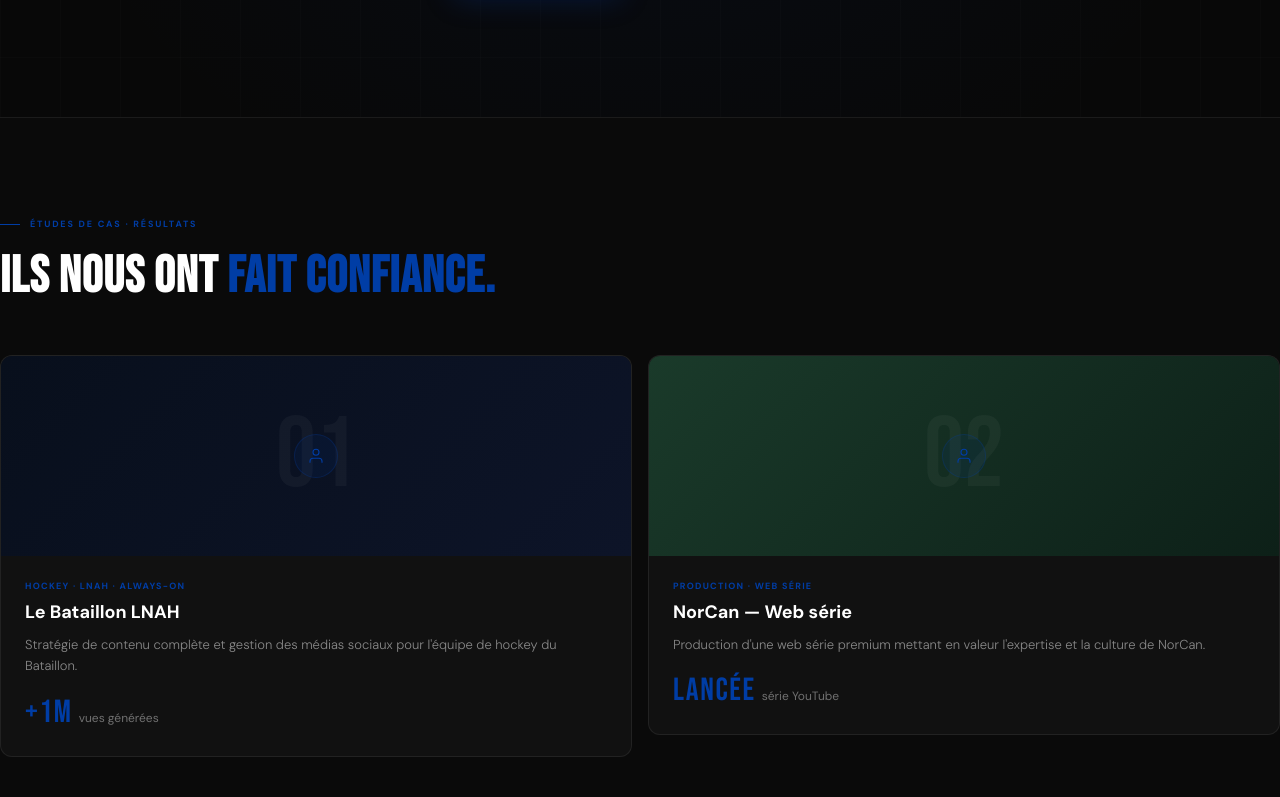
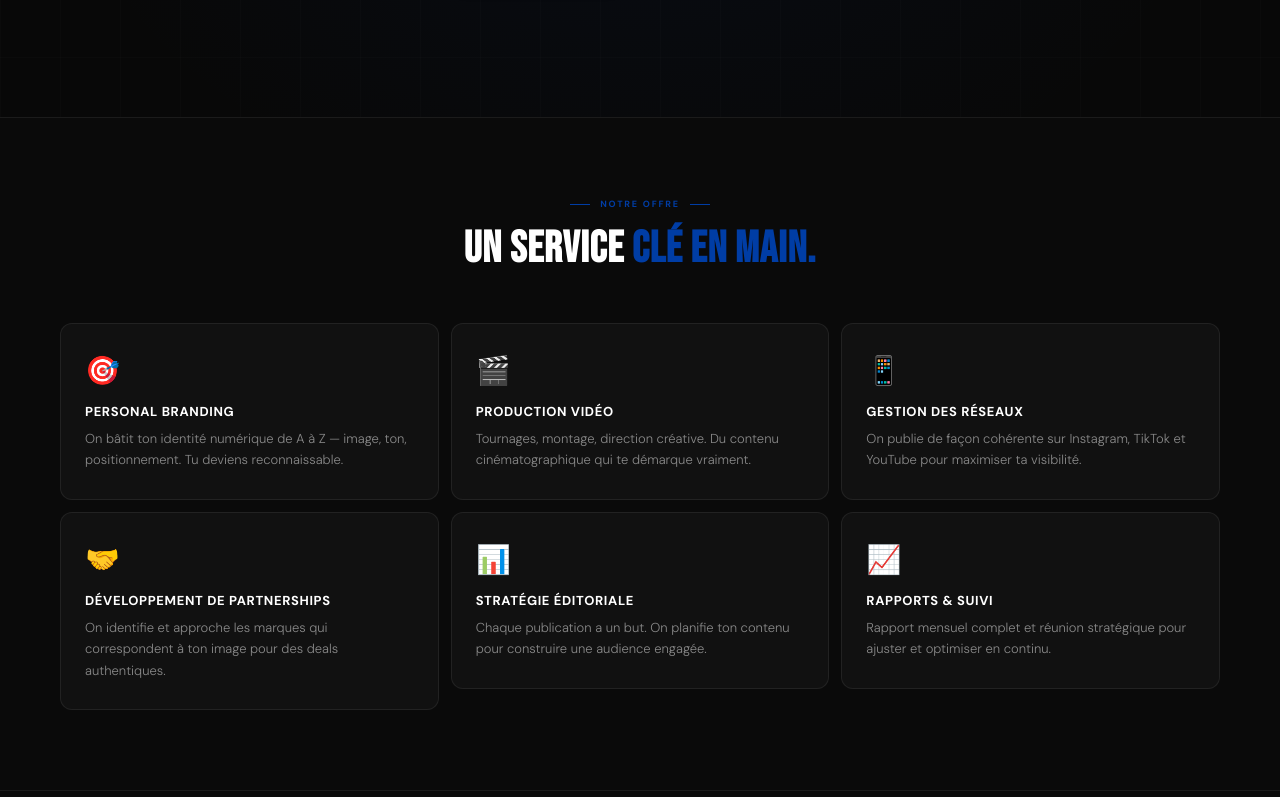
Before and after one commit to auchumedia/auchumedia-website, a React (Create React App) app: page /athletes in a window 1280 px wide. Shown: the part 603-1400 px from the top of the page. Built offline with nearby package versions, Linux system fonts and the light colour scheme.

Commit message:
Update Athletes.js

```diff
--- a/src/pages/Athletes.js
+++ b/src/pages/Athletes.js
@@ -1,3 +1,4 @@
+
 import React, { useState, useRef, useEffect } from 'react';
 import Footer from '../components/Footer';
 
@@ -160,10 +161,7 @@ export default function Athletes() {
         <div style={{ position: 'absolute', inset: 0, background: 'radial-gradient(ellipse at 50% 60%, rgba(0,61,165,0.08) 0%, transparent 65%)', pointerEvents: 'none' }} />
         <div style={{ position: 'absolute', inset: 0, backgroundImage: 'linear-gradient(rgba(255,255,255,0.012) 1px, transparent 1px), linear-gradient(90deg, rgba(255,255,255,0.012) 1px, transparent 1px)', backgroundSize: '60px 60px', pointerEvents: 'none' }} />
         <div style={{ position: 'relative', zIndex: 1, maxWidth: '860px' }}>
-          <div style={{ display: 'inline-flex', alignItems: 'center', gap: '8px', background: 'rgba(0,61,165,0.1)', border: '0.5px solid rgba(0,61,165,0.25)', borderRadius: '20px', padding: '6px 16px', marginBottom: '28px' }}>
-            <div style={{ width: '6px', height: '6px', borderRadius: '50%', background: BLUE }} />
-            <span style={{ fontSize: '10px', fontWeight: 700, letterSpacing: '0.15em', textTransform: 'uppercase', color: BLUE }}>{fr ? 'Personal branding pour athlètes' : 'Personal branding for athletes'}</span>
-          </div>
+
           <h1 style={{ fontFamily: "'Bebas Neue'", fontSize: 'clamp(52px, 7.5vw, 100px)', lineHeight: 0.93, color: '#fff', marginBottom: '28px', letterSpacing: '0.01em' }}>
             {fr ? 'RAYONNE AU-DELÀ\nDE TON SPORT.' : 'RISE ABOVE\nYOUR SPORT.'}
           </h1>
@@ -178,6 +176,51 @@ export default function Athletes() {
               {fr ? 'Voir les résultats' : 'See results'}
             </button>
           </div>
+        </div>
+      </section>
+
+
+      {/* ===== SERVICES CLÉ EN MAIN ===== */}
+      <section style={{ padding: '80px 60px', background: '#0a0a0a', borderTop: '0.5px solid rgba(255,255,255,0.07)' }}>
+        <FadeIn>
+          <div style={{ textAlign: 'center', marginBottom: '48px' }}>
+            <div style={{ display: 'flex', alignItems: 'center', justifyContent: 'center', gap: '10px', marginBottom: '12px' }}>
+              <div style={{ width: '20px', height: '1px', background: BLUE }} />
+              <span style={{ fontSize: '9px', fontWeight: 700, letterSpacing: '0.2em', textTransform: 'uppercase', color: BLUE }}>{fr ? 'Notre offre' : 'Our offer'}</span>
+              <div style={{ width: '20px', height: '1px', background: BLUE }} />
+            </div>
+            <h2 style={{ fontFamily: "'Bebas Neue'", fontSize: 'clamp(28px, 3.5vw, 44px)', color: '#fff', letterSpacing: '0.02em' }}>
+              {fr ? <>UN SERVICE <span style={{ color: BLUE }}>CLÉ EN MAIN.</span></> : <>A <span style={{ color: BLUE }}>TURNKEY SERVICE.</span></>}
+            </h2>
+          </div>
+        </FadeIn>
+        <div style={{ display: 'grid', gridTemplateColumns: 'repeat(3, 1fr)', gap: '12px' }}>
+          {(fr ? [
+            { icon: '🎯', title: 'Personal branding', desc: "On bâtit ton identité numérique de A à Z — image, ton, positionnement. Tu deviens reconnaissable." },
+            { icon: '🎬', title: 'Production vidéo', desc: "Tournages, montage, direction créative. Du contenu cinématographique qui te démarque vraiment." },
+            { icon: '📱', title: 'Gestion des réseaux', desc: "On publie de façon cohérente sur Instagram, TikTok et YouTube pour maximiser ta visibilité." },
+            { icon: '🤝', title: 'Développement de partnerships', desc: "On identifie et approche les marques qui correspondent à ton image pour des deals authentiques." },
+            { icon: '📊', title: 'Stratégie éditoriale', desc: "Chaque publication a un but. On planifie ton contenu pour construire une audience engagée." },
+            { icon: '📈', title: 'Rapports & suivi', desc: "Rapport mensuel complet et réunion stratégique pour ajuster et optimiser en continu." },
+          ] : [
+            { icon: '🎯', title: 'Personal branding', desc: "We build your digital identity from A to Z — image, tone, positioning. You become recognizable." },
+            { icon: '🎬', title: 'Video production', desc: "Shoots, editing, creative direction. Cinematic content that truly makes you stand out." },
+            { icon: '📱', title: 'Social media management', desc: "We publish consistently on Instagram, TikTok and YouTube to maximize your visibility." },
+            { icon: '🤝', title: 'Partnership development', desc: "We identify and approach brands that match your image for authentic deals." },
+            { icon: '📊', title: 'Editorial strategy', desc: "Every post has a purpose. We plan your content to build an engaged audience." },
+            { icon: '📈', title: 'Reports & follow-up', desc: "Complete monthly report and strategic meeting to adjust and optimize continuously." },
+          ]).map((item, i) => (
+            <FadeIn key={i} delay={i * 0.07}>
+              <div style={{ background: '#111', border: '0.5px solid rgba(255,255,255,0.07)', borderRadius: '12px', padding: '28px 24px', transition: 'border-color 0.2s' }}
+                onMouseEnter={e => e.currentTarget.style.borderColor = 'rgba(0,61,165,0.3)'}
+                onMouseLeave={e => e.currentTarget.style.borderColor = 'rgba(255,255,255,0.07)'}
+              >
+                <div style={{ fontSize: '28px', marginBottom: '14px' }}>{item.icon}</div>
+                <div style={{ fontSize: '13px', fontWeight: 700, color: '#fff', marginBottom: '8px', textTransform: 'uppercase', letterSpacing: '0.05em' }}>{item.title}</div>
+                <div style={{ fontSize: '13px', color: 'rgba(255,255,255,0.5)', lineHeight: 1.65, fontWeight: 300 }}>{item.desc}</div>
+              </div>
+            </FadeIn>
+          ))}
         </div>
       </section>
 
```
